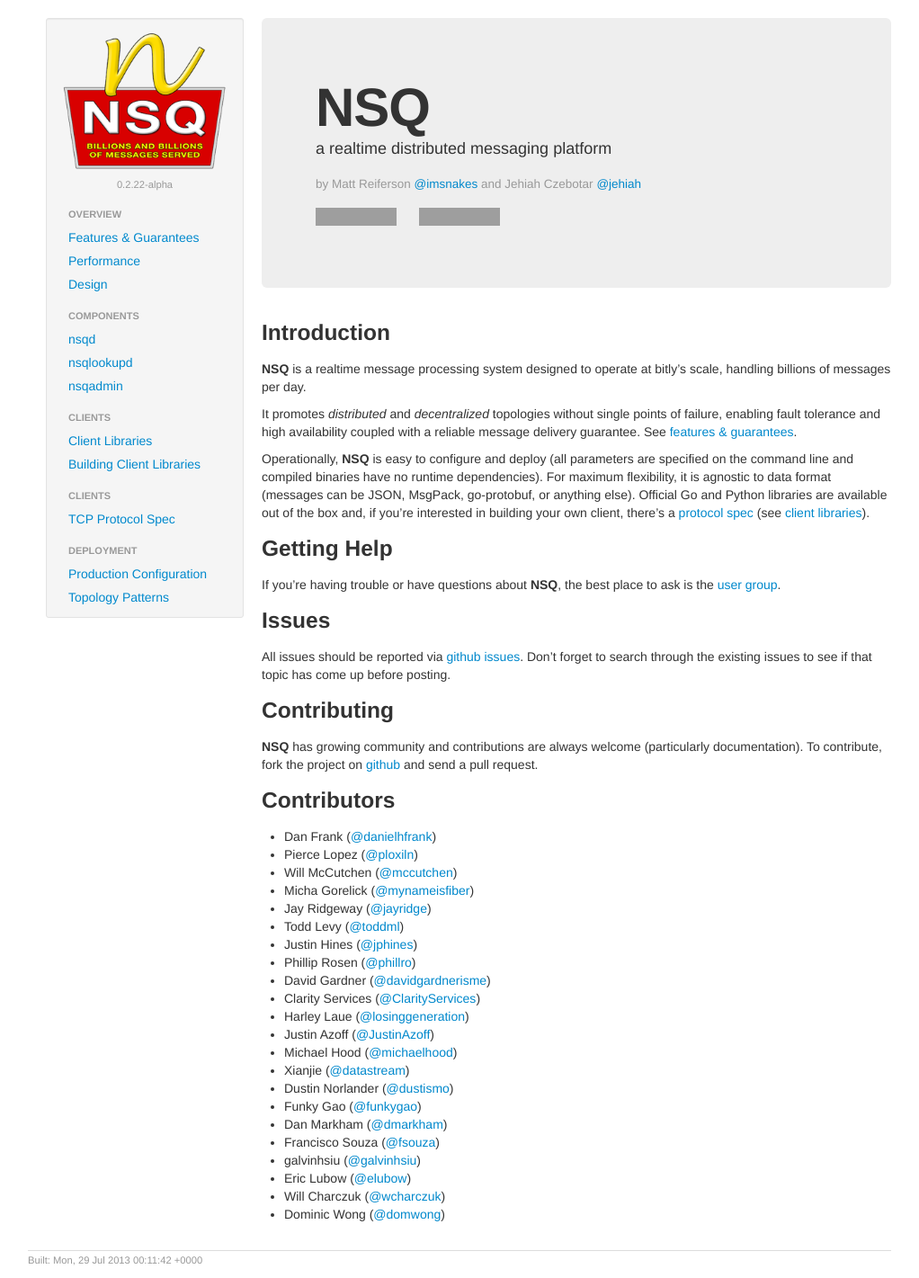
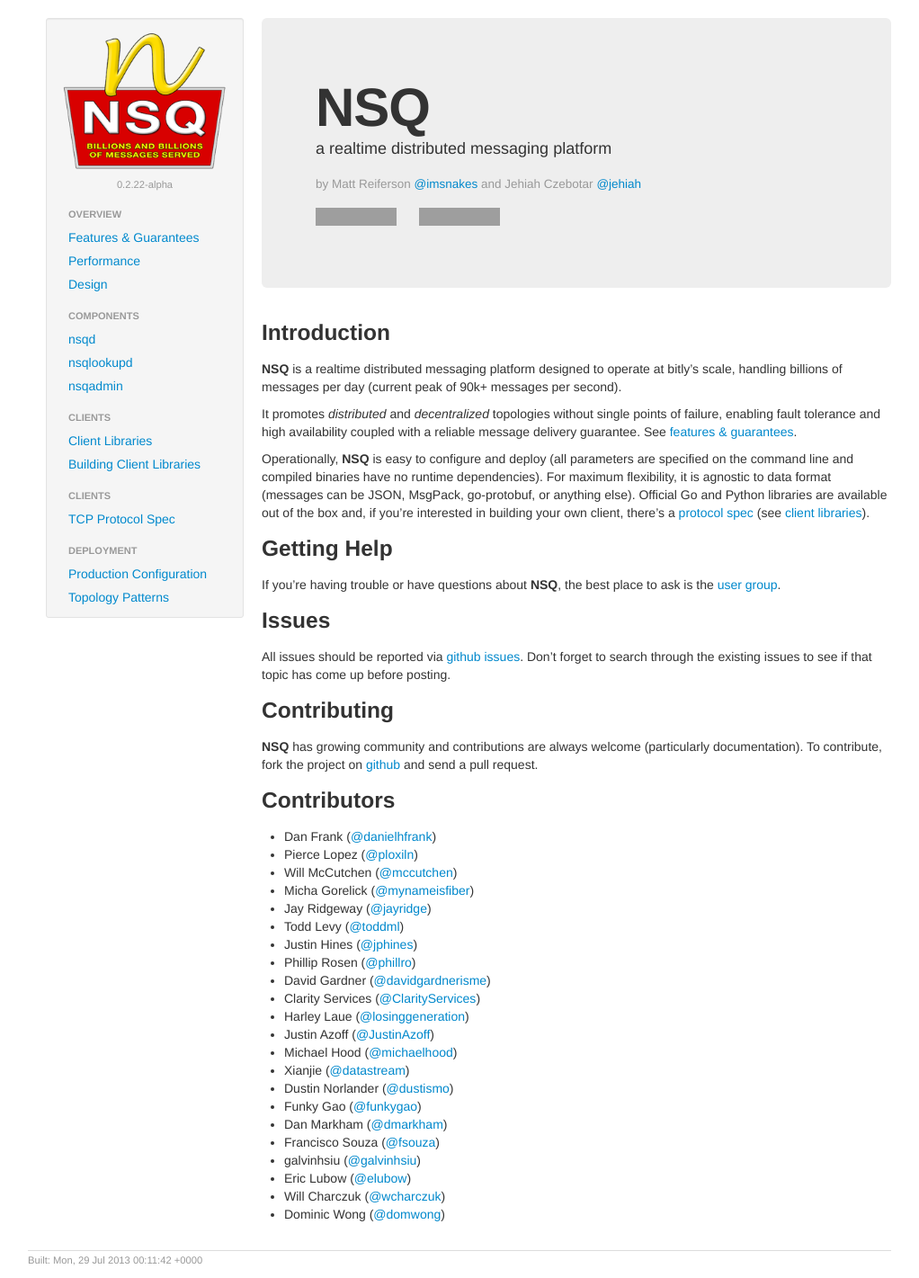
Before and after one commit to nsqio/nsq, a Jekyll site: the page built from index.html, in a window 1280 px wide. Shown: the whole page at 90% size, without its empty margins (119-1141 px from the left). Built offline with Jekyll 4.4.1, drawn with Linux system fonts in a browser that asks for light colours; grey boxes are pictures that could not be loaded.

Commit message:
consistent wording

```diff
--- a/_includes/intro.md
+++ b/_includes/intro.md
@@ -1,7 +1,7 @@
 ### Introduction
 
-**NSQ** is a realtime message processing system designed to operate at bitly's scale, handling
-billions of messages per day.
+**NSQ** is a realtime distributed messaging platform designed to operate at bitly's scale, handling
+billions of messages per day (current peak of 90k+ messages per second).
 
 It promotes *distributed* and *decentralized* topologies without single points of failure,
 enabling fault tolerance and high availability coupled with a reliable message delivery
```
